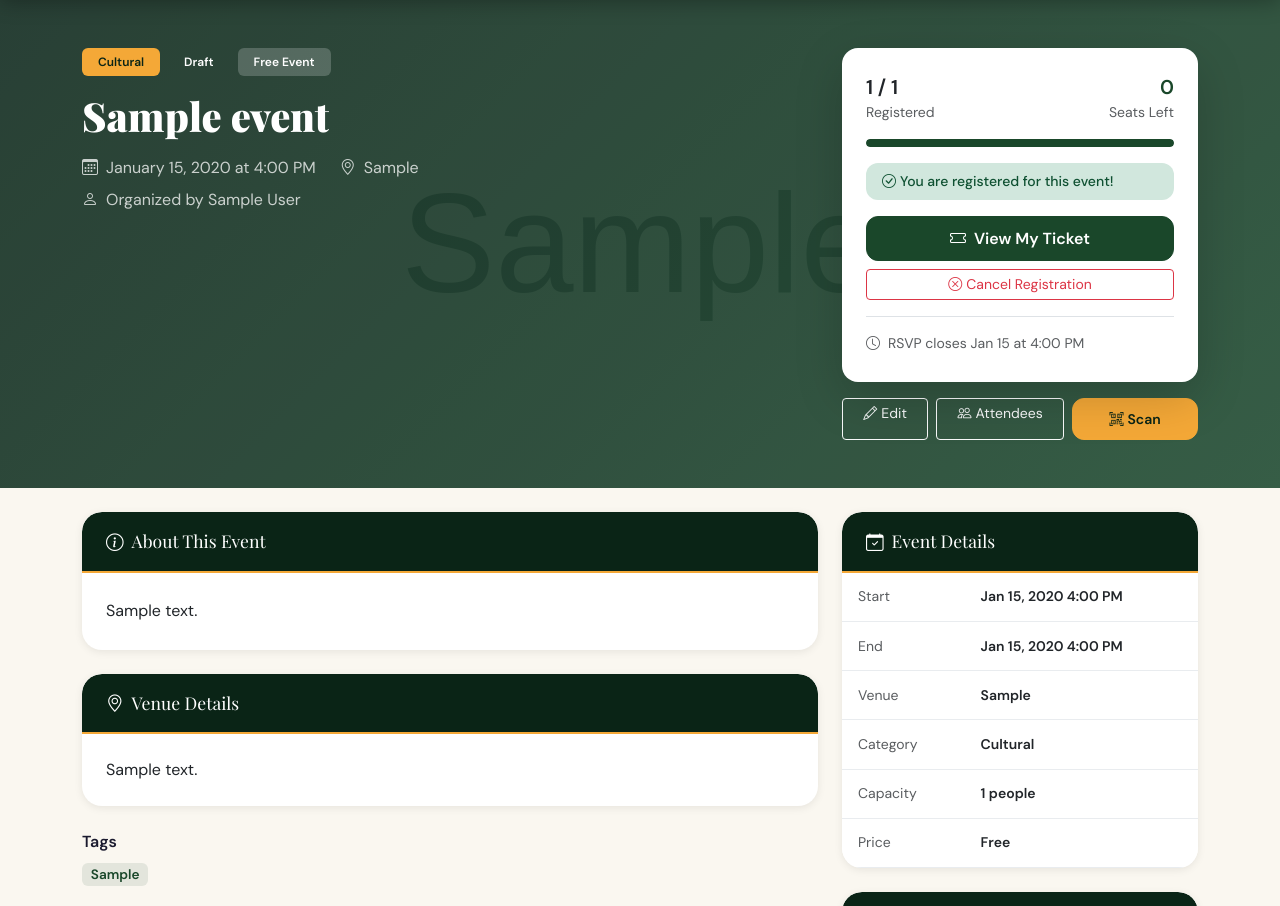
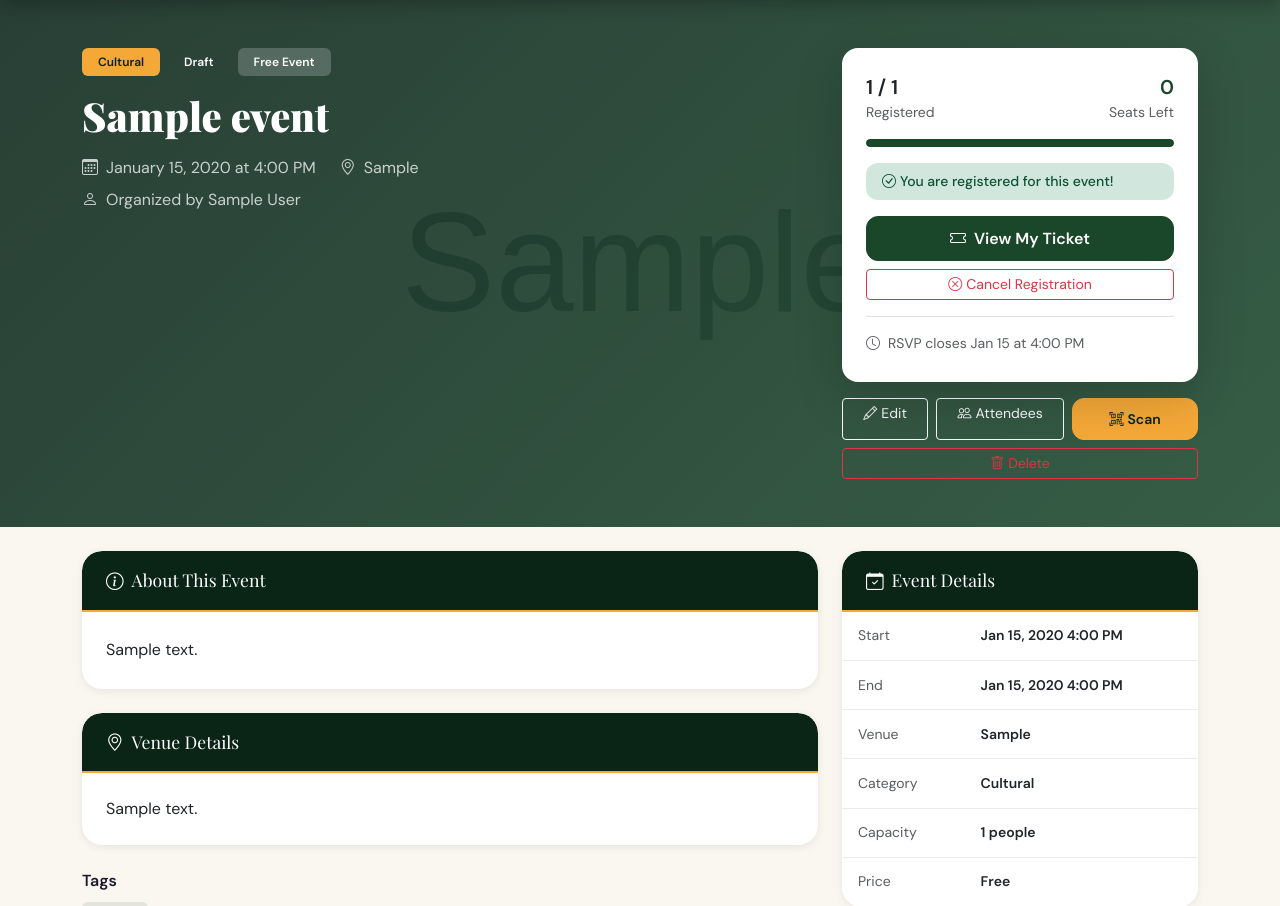
Before and after one commit to THPavellpu/BSC_RSVP-, a Django app: a page that uses templates/events/event_detail.html in a window 1280 px wide. Shown: the part 74-980 px from the top of the page. Run offline with Django 4.2, Linux system fonts and the light colour scheme; a user stored in the database is signed in; tables that the repository leaves empty hold one stand-in row (values such as "Sample post"); grey boxes marked "Sample" are stand-in pictures; data that the repository does not hold is empty.

Commit message:
added event delete

```diff
--- a/templates/events/event_detail.html
+++ b/templates/events/event_detail.html
@@ -106,7 +106,7 @@
                 </div>
 
                 {% if user.is_organizer and user == event.organizer or user.is_admin %}
-                <div class="d-flex gap-2 mt-3">
+                <div class="d-flex gap-2 mt-3 flex-wrap">
                     <a href="{% url 'edit_event' event.slug %}" class="btn btn-outline-light btn-sm flex-fill">
                         <i class="bi bi-pencil me-1"></i>Edit
                     </a>
@@ -115,6 +115,9 @@
                     </a>
                     <a href="{% url 'scan_qr' event.slug %}" class="btn btn-gold btn-sm flex-fill">
                         <i class="bi bi-qr-code-scan me-1"></i>Scan
+                    </a>
+                    <a href="{% url 'delete_event' event.slug %}" class="btn btn-outline-danger btn-sm flex-fill">
+                        <i class="bi bi-trash me-1"></i>Delete
                     </a>
                 </div>
                 {% endif %}
```
